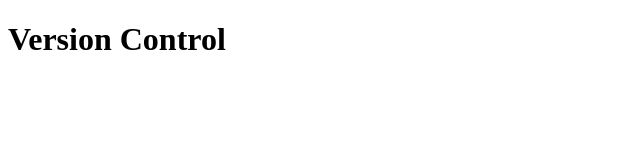
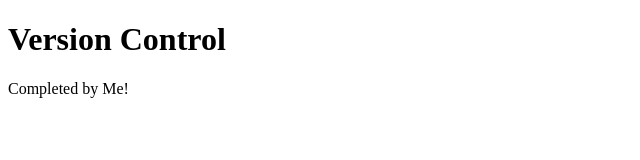
Before and after one commit to Bubbles5555/version-control-simulation-Jamie-Summerow, a plain HTML site: page index.html in a window 1280 px wide. Shown: the whole page, without its empty margins (0-640 px from the left). Drawn offline with Linux system fonts and the light colour scheme.

Commit message:
modified footer

```diff
--- a/index.html
+++ b/index.html
@@ -10,4 +10,7 @@
         Version Control
     </h1>
 </body>
+<footer>
+    Completed by Me!
+</footer>
 </html>
```
